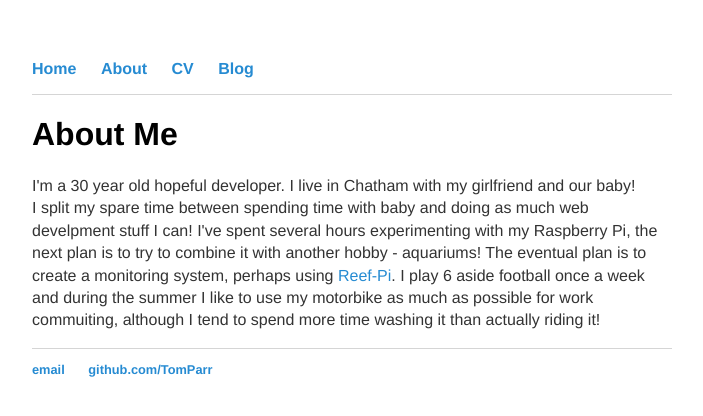
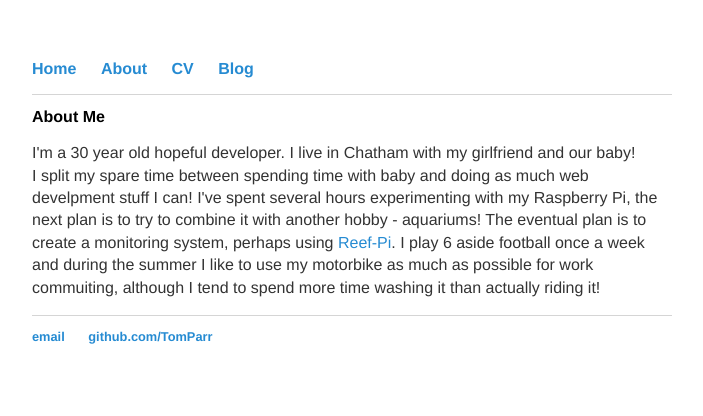
Before and after one commit to TomParr/TomParr.github.io, a Jekyll site: the page built from about/index.html, in a window 1280 px wide. Shown: the top 416 px of the page, without its empty margins (288-991 px from the left). Built offline with Jekyll 4.4.1, drawn with Linux system fonts in a browser that asks for light colours.

```diff
--- a/about/index.html
+++ b/about/index.html
@@ -3,7 +3,7 @@ layout: default
 title: Tom Parr - About
 ---
 <div class="blurb">
-	<h1>About Me</h1>
+	<h2>About Me</h2>
 	<p> I'm a 30 year old hopeful developer. I live in Chatham with my girlfriend and our baby! <br />
 		I split my spare time between spending time with baby and doing as much web develpment stuff I can!
 		I've spent several hours experimenting with my Raspberry Pi, the next plan is to try to combine it with another hobby - aquariums! The eventual plan is to create a monitoring system, perhaps using <a href https://reef-pi.github.io/>Reef-Pi</a>.
```
